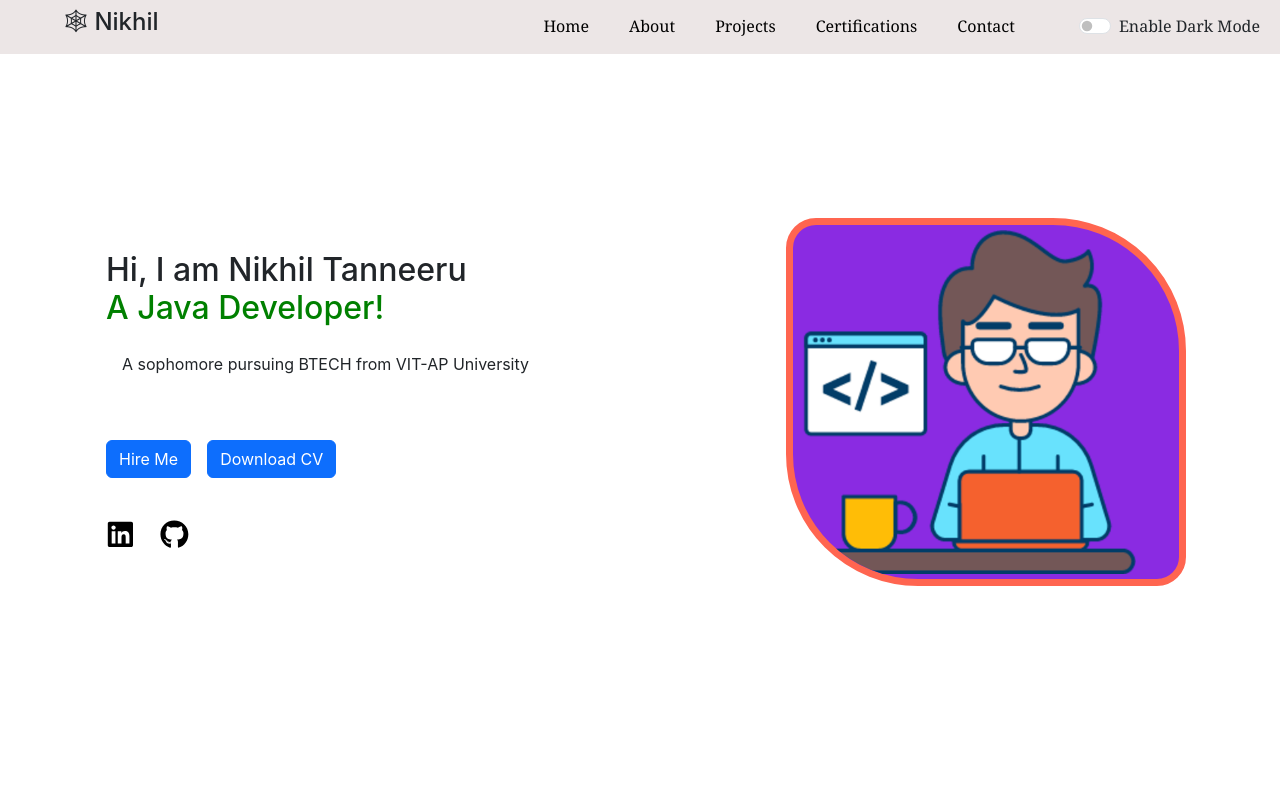
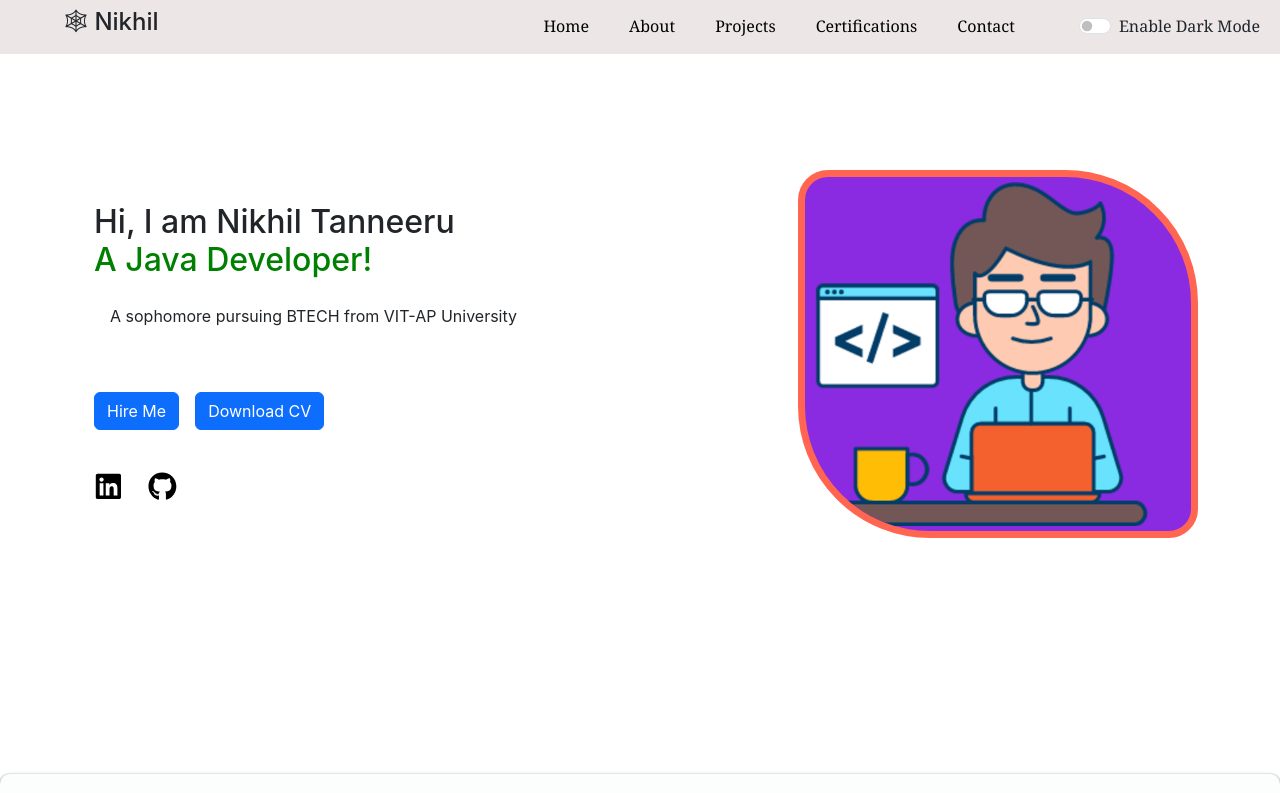
Before and after one commit to NikhilTanneeru/My-Portfolio, a React (Create React App) app: page / in a window 1280 px wide. Shown: the top 793 px of the page. Built offline with nearby package versions, Linux system fonts and the light colour scheme.

Commit message:
Update App.js

```diff
--- a/src/App.js
+++ b/src/App.js
@@ -11,9 +11,7 @@ function App() {
   return (
     <Router>
         <Navbar/>
-        <div className="container my-5">
-            <Home/>
-        </div>
+        <Home/>
         <Contact/>
     </Router>
 
```
